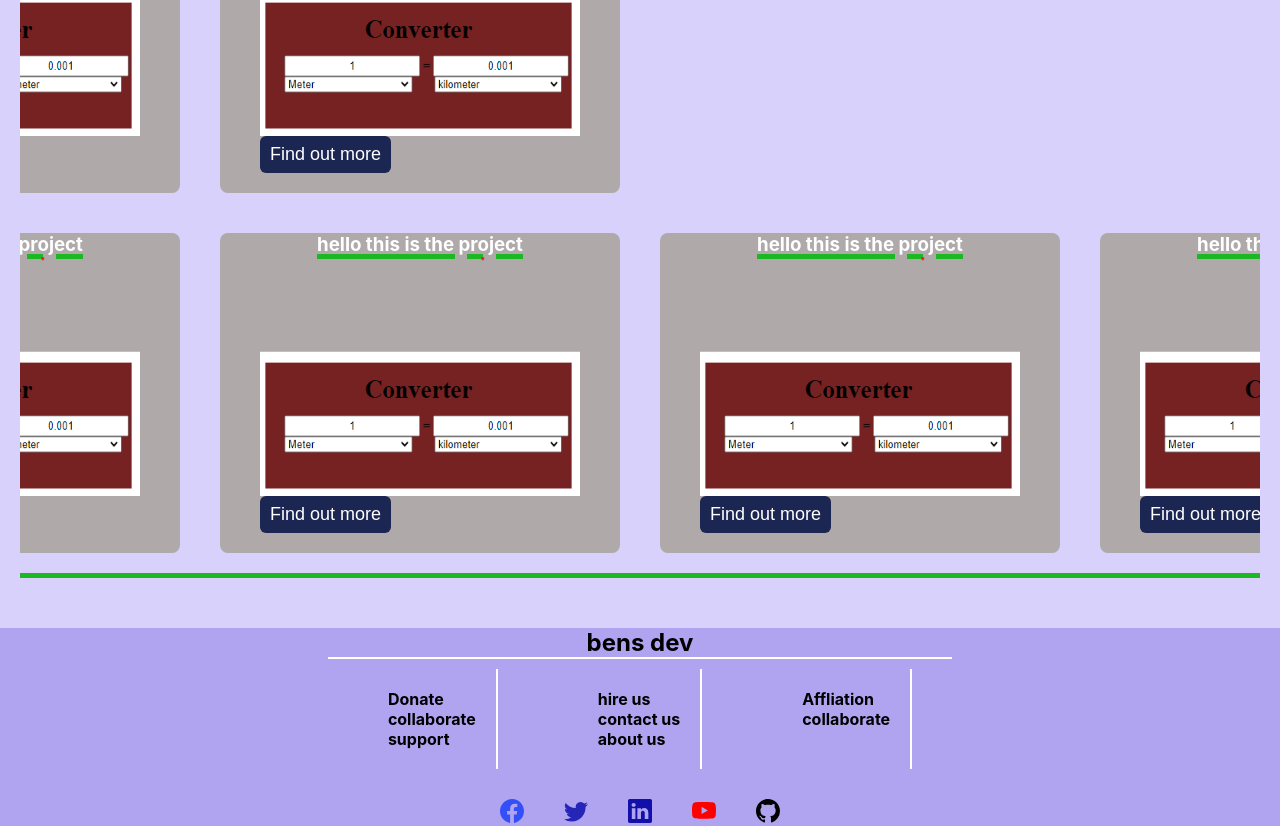
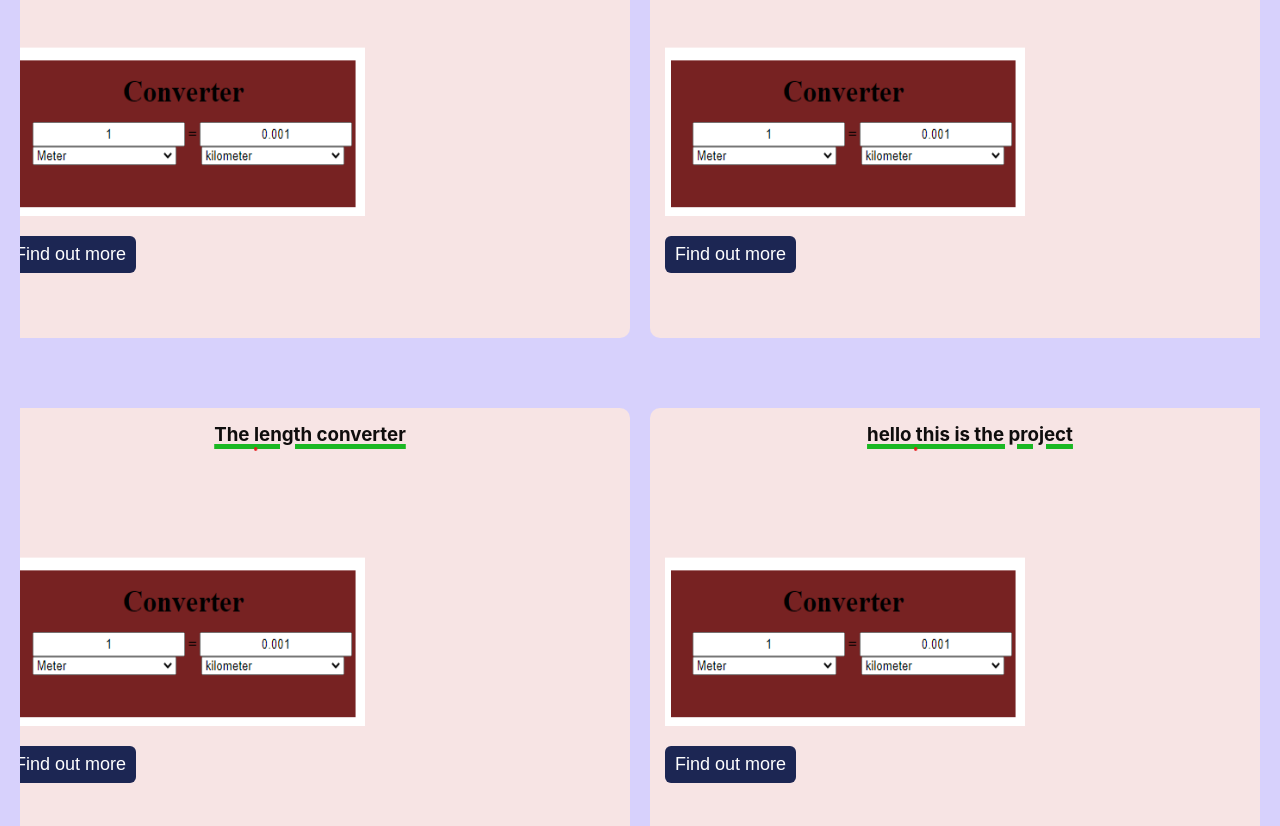
Before and after one commit to sirben181/my-app, a React (Create React App) app: page / in a window 1280 px wide. Shown: the part 1971-2797 px from the top of the page. Built offline with nearby package versions, Linux system fonts and the light colour scheme.

Commit message:
media queries 2

```diff
--- a/src/components/navbar.css
+++ b/src/components/navbar.css
@@ -98,3 +98,20 @@ color:#f5f5f5;
 background-color:#164d24;
 border-radius:5px;
 }
+@media only screen  and (min-width:200px) and (max-width: 900px){
+     /* .menubars a{
+        display: none;
+     } */
+    .navmenu{
+        display:block;
+    }
+
+    .nav-menu-lists{
+        display: none;
+    }
+}
+@media only screen  and (min-width:900px) and (max-width: 1500px){
+    .menubars a{
+        display:none;
+    }
+ }
--- a/src/footer.css
+++ b/src/footer.css
@@ -95,5 +95,18 @@
 .copyright{
     display:flex;
     flex-direction:column;
-    text-align:center;
+    text-align:center;}
+    /* media queries */
+    @media only screen  and (min-width:200px) and (max-width: 900px){
+.footber-container{
+    width:40vh;
+}
+ .footer-links{
+    display:flex;
+    flex-direction:column;
+}
+.support{
+    display:flex;
+    flex-direction:column;
+}
     }
--- a/src/pages/Home.js
+++ b/src/pages/Home.js
@@ -14,10 +14,13 @@ const Home = () => {
               </div>
                 <Profile />
                <div className="home-projects">
+                     <div className='home-projects-wrapper'>
                                 <h3>welcome to <span>  Our Projects </span></h3>
-                  <div className="cards">
-                        <div className="project-card">
-                         <div className='cards-wrapper'>
+
+                           <div className="home-cards">
+                                  <div className='home-cards-wrapper'>
+                                       <div className="card-container">
+                                           <div className='card'>
                                               <div className="project-card-header">
                                                        <h3> The length converter</h3>
                                                </div>
@@ -30,9 +33,7 @@ const Home = () => {
                                                        </Link>
                                                 </div>
                                             </div>
-                        </div>
-                        <div className="project-card">
-                         <div className='cards-wrapper'>
+                                            <div className="card">
                                                 <div className="project-card-header">
                                                   <h3> hello this is the project </h3>
                                                  </div>
@@ -46,10 +47,21 @@ const Home = () => {
                                                  </div>
                                          </div>
                                    </div>
+                                       <div className="card-container">
+                                           <div className='card'>
+                                              <div className="project-card-header">
+                                                       <h3> The length converter</h3>
                                                </div>
-                    <div className="cards">
-                        <div className="project-card">
-                          <div className='cards-wrapper'>
+                                               <div className="card-body">
+                                                     <img src={converter} alt="is here" />
+                                                     <Link to='/projects'>
+                                                      <button className='btn-primary'>
+                                                         Find out more
+                                                      </button>
+                                                       </Link>
+                                                </div>
+                                            </div>
+                                            <div className="card">
                                                 <div className="project-card-header">
                                                   <h3> hello this is the project </h3>
                                                  </div>
@@ -61,10 +73,26 @@ const Home = () => {
                                                      </button>
                                                      </Link>
                                                  </div>
+
+
                                            </div>
                                       </div>
-                        <div className="project-card">
-                         <div className='cards-wrapper'>
+
+                                       <div className="card-container">
+                                           <div className='card'>
+                                              <div className="project-card-header">
+                                                       <h3> The length converter</h3>
+                                               </div>
+                                               <div className="card-body">
+                                                     <img src={converter} alt="is here" />
+                                                     <Link to='/projects'>
+                                                      <button className='btn-primary'>
+                                                         Find out more
+                                                      </button>
+                                                       </Link>
+                                                </div>
+                                            </div>
+                                            <div className="card">
                                                 <div className="project-card-header">
                                                   <h3> hello this is the project </h3>
                                                  </div>
@@ -76,36 +104,7 @@ const Home = () => {
                                                      </button>
                                                      </Link>
                                                  </div>
-                        </div>
-                    </div>
-                    <div className="cards">
-                        <div className="project-card">
-                         <div className='cards-wrapper'>
-                            <div className="project-card-header">
-                                <h3> hello this is the project </h3>
-                              </div>
-                              <div className="card-body">
-                                <img src={converter} alt="is here" />
-                                  <Link to='/projects'>
-                                <button className='btn-primary'>
-                                    Find out more
-                                  </button>
-                                  </Link>
-                             </div>
-                            </div>
-                        </div>
-                        <div className="project-card">
-                         <div className='cards-wrapper'>
-                            <div className="project-card-header">
-                                <h3> hello this is the project </h3>
-                              </div>
-                              <div className="card-body">
-                                <img src={converter} alt="is here" />
-                                  <Link to='/projects'>
-                                <button className='btn-primary'>
-                                    Find out more
-                                  </button>
-                                  </Link>
+
                                            </div>
                                     </div>
                                 </div>
--- a/src/pages/Projects.js
+++ b/src/pages/Projects.js
@@ -52,7 +52,8 @@ const Projects = () => {
                        </p>
                        <span>Click here for the github link<ArrowRightAltIcon className='arrowicon'/> <a  href="https://www.github.com/sirben181/converter" target='_blank' rel="noreferrer">Github link</a></span>
                    </div>
-          </div> <div className="converter">
+                 </div>
+                 <div className="converter">
                       <h3>Length converter</h3>
                       <div className="converter-body">
                           <img src={converter} alt="converter here" />
@@ -62,7 +63,8 @@ const Projects = () => {
                             </p>
                             <span>Click here for the github link<ArrowRightAltIcon className='arrowicon'/> <a  href="https://www.github.com/sirben181/converter" target='_blank' rel="noreferrer">Github link</a></span>
                      </div>
-          </div> <div className="converter">
+                 </div>
+                 <div className="converter">
                         <h3>Length converter</h3>
                         <div className="converter-body">
                           <img src={converter} alt="converter here" />
--- a/src/pages/home.css
+++ b/src/pages/home.css
@@ -47,6 +47,10 @@
     border-bottom:solid 5px rgb(27, 184, 35) ;
 
 }
+.home-projects-wrapper{
+    display:flex;
+    flex-direction: column;
+}
 .home-projects h3{
    text-decoration: underline 5px rgb(27, 184, 35);
     text-align:center;
@@ -54,32 +58,58 @@
 .home-projects h3 span{
     font-size:35px;
 }
-.cards{
+.home-cards{
     display:flex;
+    flex-direction: column;
+    text-align:center;
+    justify-content: center;
 }
-.project-card{
-    background: rgb(175, 169, 169);
-    width:50vh;
-    height:40vh;
-    margin:20px;
+.home-cards-wrapper{
     display:flex;
-    flex-direction:column;
-    align-items: center;
-    border-radius:8px;
+    flex-direction: column;
+    justify-content: center;
+    margin-left:auto;
+    margin-right: auto;
 
+}
+.card-container{
+    display:flex;
+    justify-content: center;
+    margin-top:15px;
+    margin-bottom: 15px;
+    margin-left:auto;
+    margin-right:auto;
+    padding:20px;
+    height:60vh;
+    width:120vw;
+
+}
+.card{
+    display:flex;
+    flex-direction: column;
+    justify-content: center;
+    background:#f7e4e4;
+    padding:15px;
+    margin:10px;
+    border-radius:10px;
+    height:55vh;
+    width:50vw;
 }
 .project-card-header h3{
 text-align:center;
-color:#fff;
+color:#0f0d0d;
 }
 .card-body{
     display:flex;
     flex-direction:column;
+    /* text-align:center; */
+    height:50vh;
+    width:40vw;
 
 }
 .card-body img{
-    width:40vh;
-    height:30vh;
+    width:45vh;
+    height:35vh;
     background:transparent;
     /* display:flex;
     justify-content: center;
@@ -87,8 +117,14 @@ color:#fff;
    /* margin-bottom:30px; */
 
 }
+.card-body a{
+    display:block;
+    text-align:center;
+    padding-top:20px;
+}
 .card-body button {
     display:block;
+    text-align: center;
     border:none;
     outline:none;
     padding:8px 10px;
@@ -112,36 +148,47 @@ color:#000;
 }
 /* media @media only screen and (min-width: 280px) and (max-width: 900px) */
 @media only screen  and (min-width:200px) and (max-width: 900px){
-    h.home-container{display:block;
-    margin-top: 0;
-border-top: 0;
-width:80vh;}
+    .home-container{display:flex;
+        flex-direction: column;
+        justify-content: center;
+        margin-top: 0;
+        border-top: 0;
+        width:100%;
+        /* height:100vh; */
+    }
     .home-wrapper{
+        display: flex;
+        flex-direction: column;
+        margin:20px;
+        justify-content: center;
         width:100%;
-        justify-content: center;
     }
-    .home{ display:block;
+  /* .home{ display:block;
+        flex-direction: column;
            margin-top :0;
            border-top: 0;
            position: relative;
            justify-content: center;
-           width:100%;
+           width:100vh;
 
-    }
+    } */
     .home img{
-        display: block;
+        display:block;
+        /* flex-direction: column; */
+        justify-content: center;
         height:40vh;
-        width:80vh;
+        width:80vw;
         border-radius: 5px;
         margin-top: 0;
 
     }
     .home p{
-        display:block;
-        font-size: 20px;
+        display:flex;
+        flex-direction: column;
+        font-size: 4vw;
         position: absolute;
         top:70px;
-        left:70px;
+        left:30px;
         justify-content: center;
         text-align: center;
         text-wrap: wrap;
@@ -149,51 +196,75 @@ width:80vh;}
         padding:20px;
     }
     .home-projects{
-        display:block;
+        display:flex;
+        flex-direction: column;
+        justify-content:center;
+    }
+    .home-projects-wrapper{
+        display:flex;
+        flex-direction:column;
+        /* justify-content: center; */
     }
     .home-projects h3 span{
         font-size: 20px;
         text-wrap: wrap;
     }
-    .cards{
-        display:block;
-        margin:20px;
+    .home-cards{
+        display:flex;
+        flex-direction:column;
+        justify-content: center;
+        text-align: center;
+    }
+    .home-cards-wrapper{
+        display:flex;
+        flex-direction: column;
+        justify-content: center;
+        text-align: center;
+    }
+    .card-container{
+            display:flex;
+            flex-direction: column;
+            justify-content: center;
+            height:80vw;
+            width:40vh;
+            /* margin-top: 12px;
+            margin-bottom:12px; */
+            margin:15px;
+            padding: 10px;
+    }
+.card{
+        display:flex;
+        flex-direction: column;
+        margin:10px;
+        padding:15px;
         justify-content: center;
         align-items: center;
+        height:60vw;;
+        width:40vh;
     }
-.project-card{
-    display:block;
-    justify-content: center;
-    align-items: center;
-    width:50vh;
-    height:40vh;
-    margin:20px;
-    padding: 20px;
-}
-.cards-wrapper{
-    display:block;
-    justify-content: center;
-    align-items: center;
-    margin: right 20px;
-}
+
 .project-card-header h3{
     font-size: 18px;
 }
 .card-body{
-    display:block;
+    display:flex;
+    flex-direction:column;
     margin-top: 0;
     margin-left: 20px;
     margin-right: 20px;
-    /* padding:20px; */
     justify-content: center;
     align-items: center;
-    width:100vw;
-    height:90vh;
+    width:40vh;
+    height:40vw;
 }
 .card-body img{
     margin-top:-50px;
     padding:20px;
-    width:100vw;
-    height:30vh;
+    width:35vh;
+    height:40vw;
+}
+.card-body a{
+    display:block;
+
 }
 }
--- a/src/pages/profile.css
+++ b/src/pages/profile.css
@@ -28,6 +28,7 @@
     /* justify-content: center; */
     /* align-items: center; */
     width:70vh;
+
 
 }
 .header{display:flex;
@@ -103,24 +104,36 @@ padding-top:20px;}
     .profile-container{
         display:flex;
         flex-direction: column;
-        width:80vw;
+        /* justify-content: center; */
+        /* align-items: center; */
+        margin:20px;
+        /* /* width:80vw; */
         height:50vh;
     }
     .profile-wrapper{
         display:flex;
         flex-direction: column;
+        /* justify-content: center; */
+        /* align-items: center; */
         margin:10px;
         padding:10px;
+        width:80vw;
     }
     .profile{
         width:40vh;
+        height:40vw;
+        /* position:relative */
     }
     .header{
         display:flex;
+        /* position:relative;
+        top:0px;
+        left:20px; */
+        margin-top:-150px;
+        margin-left:20px;
         flex-direction: column;
         justify-content: center;
-        margin-left:100px;
-        text-align: center;
+        /* text-align: center; */
     }
     .header h3{
         font-size:18px;
@@ -137,6 +150,6 @@ padding-top:20px;}
     }
     .hitmeup a{
         margin-left: 100px;
-        margin-top:40px;
+         margin-top:40px;
     }
 }
```
Lines whose indentation alone changed are shown as unchanged.
